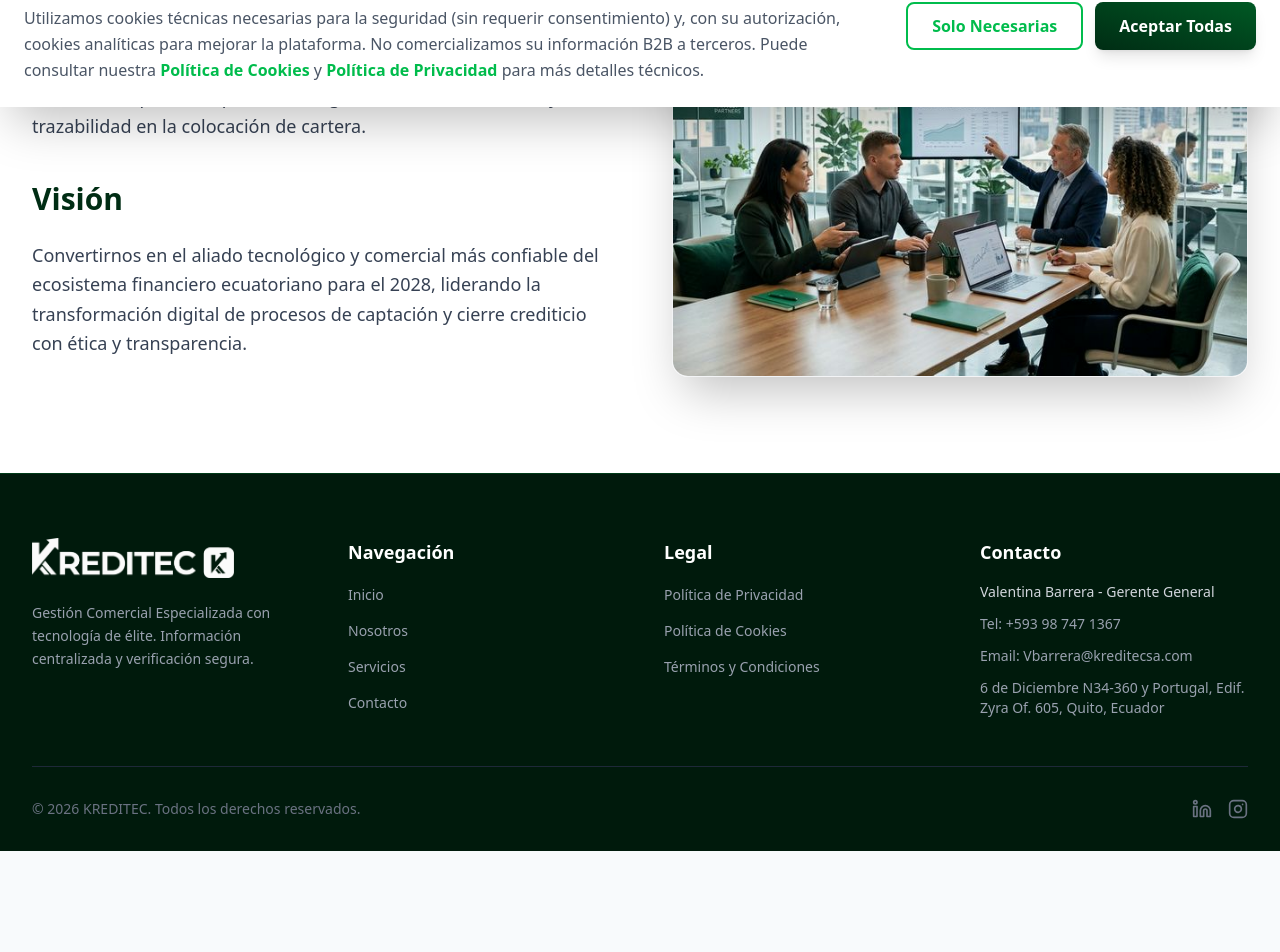
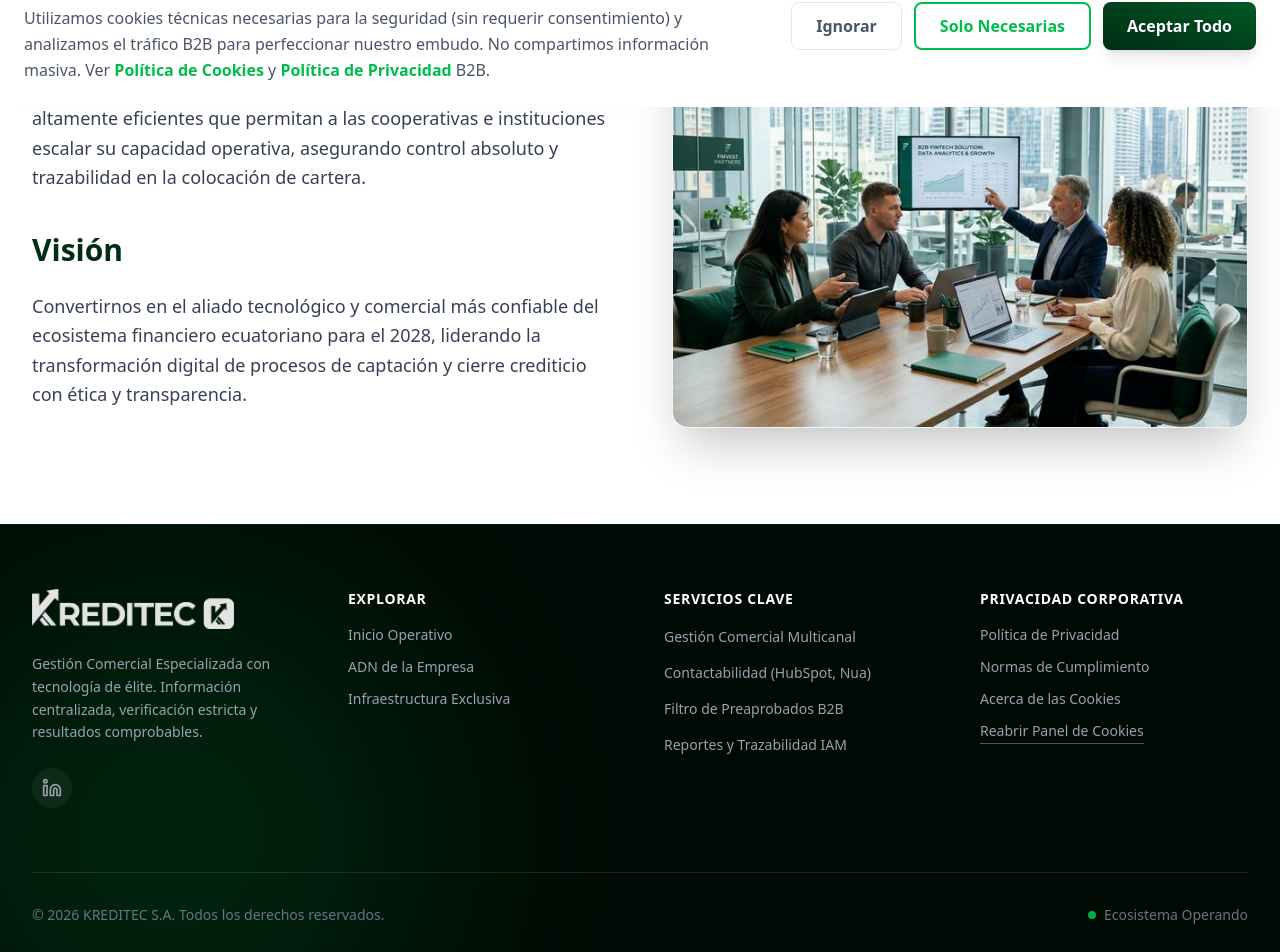
Before and after one commit to eventosprimeai/kreditec, a Next.js app in the folder kreditec-web/: page /nosotros in a window 1280 px wide. Shown: the part 693-1645 px from the top of the page. Before the commit the page ends 1544 px from the top, so only its background shows below. Built offline with nearby package versions, Linux system fonts and the light colour scheme.

Commit message:
feat: finetuned footer ambient orbs, anchor scroll margins and inner hero titles

```diff
--- a/kreditec-web/src/app/globals.css
+++ b/kreditec-web/src/app/globals.css
@@ -38,6 +38,23 @@ body {
   background: radial-gradient(circle at bottom right, rgba(0, 188, 76, 0.15) 0%, rgba(0, 45, 20, 0.95) 60%, rgba(0, 45, 20, 1) 100%);
 }
 
+@keyframes gradient-x {
+  0%, 100% { background-position: 0% 50%; }
+  50% { background-position: 100% 50%; }
+}
+.animate-gradient-x {
+  background-size: 200% 200%;
+  animation: gradient-x 15s ease infinite;
+}
+
+@keyframes fade-in-out {
+  0%, 100% { opacity: 0; transform: scale(0.8); }
+  50% { opacity: 0.29; transform: scale(1.1); }
+}
+.animate-fade-in-out {
+  animation: fade-in-out 18s cubic-bezier(0.4, 0, 0.2, 1) infinite;
+}
+
 ::-webkit-scrollbar {
   width: 8px;
 }
--- a/kreditec-web/src/app/nosotros/page.tsx
+++ b/kreditec-web/src/app/nosotros/page.tsx
@@ -10,7 +10,8 @@ export default function NosotrosPage() {
 
       <div className="max-w-7xl mx-auto px-4 sm:px-6 lg:px-8 py-24">
         <AnimatedSection className="text-center mb-16">
-          <p className="text-xl md:text-2xl text-gray-600 max-w-4xl mx-auto leading-relaxed font-medium">
+          <h2 className="text-4xl md:text-5xl font-extrabold text-[#002d14] mb-4 tracking-tight">ADN de la Empresa</h2>
+          <p className="text-lg md:text-xl text-gray-600 max-w-4xl mx-auto leading-relaxed font-medium">
             Especialistas en ingeniería de procesos orientada al sector financiero popular y solidario ecuatoriano.
           </p>
         </AnimatedSection>
--- a/kreditec-web/src/app/servicios/page.tsx
+++ b/kreditec-web/src/app/servicios/page.tsx
@@ -2,7 +2,7 @@
 import React from 'react';
 import Image from 'next/image';
 import { AnimatedSection } from '@/components/ui/AnimatedSection';
-import { TrendingUp, PhoneCall, Users, Database } from 'lucide-react';
+import { TrendingUp, PhoneCall, Users, Database, Activity } from 'lucide-react';
 import { Button } from '@/components/ui/Button';
 import Link from 'next/link';
 
@@ -13,13 +13,15 @@ export default function ServiciosPage() {
 
       <div className="max-w-7xl mx-auto px-4 sm:px-6 lg:px-8 py-24">
         <AnimatedSection className="text-center mb-20">
-          <p className="text-xl md:text-2xl text-gray-600 max-w-4xl mx-auto leading-relaxed font-medium">
+          <h2 className="text-4xl md:text-5xl font-extrabold text-[#002d14] mb-4 tracking-tight">Infraestructura Exclusiva</h2>
+          <p className="text-lg md:text-xl text-gray-600 max-w-4xl mx-auto leading-relaxed font-medium">
             Plataformas modulares integradas para resolver todos los frentes de su embudo comercial.
           </p>
         </AnimatedSection>
 
         <div className="flex flex-col gap-24">
           <ServiceRow
+             id="gestion-comercial"
              title="Gestión Comercial Especializada"
              desc="Transformamos el proceso telemarketing tradicional en un flujo corporativo. No contactamos al azar; perfilamos y maduramos leads hasta que son operaciones listas para la firma, liberando a su equipo interno."
              icon={<TrendingUp size={48} />}
@@ -27,6 +29,7 @@ export default function ServiciosPage() {
              reverse={false}
           />
           <ServiceRow
+             id="contactabilidad"
              title="Contactabilidad e Integración Global"
              desc="Operamos nativamente con plataformas líderes como HubSpot y centrales NUA Talker. Esto asegura cero caídas, monitoreo garantizado y registros de cada interacción en la ficha del posible socio."
              icon={<PhoneCall size={48} />}
@@ -34,11 +37,20 @@ export default function ServiciosPage() {
              reverse={true}
           />
           <ServiceRow
+             id="filtro-masivo"
              title="Verificación y Filtro Masivo"
              desc="Aseguramos una calidad óptima antes de pasar expedientes a sus oficiales de crédito. Evaluamos capacidad de pago superficial conectando diversas bases para maximizar la efectividad en originación."
              icon={<Database size={48} />}
              image="/about-team.png"
              reverse={false}
+          />
+          <ServiceRow
+             id="trazabilidad"
+             title="Reportes y Trazabilidad IAM"
+             desc="Transparencia absoluta en tiempo real. Proporcionamos tableros de control y reportes de auditoría tecnológica para que su equipo monitoree cada fase del embudo y el avance comercial de las campañas de forma corporativa."
+             icon={<Activity size={48} />}
+             image="/methodology.png"
+             reverse={true}
           />
         </div>
 
@@ -55,9 +67,9 @@ export default function ServiciosPage() {
   );
 }
 
-function ServiceRow({ title, desc, icon, image, reverse }: { title: string, desc: string, icon: React.ReactNode, image: string, reverse: boolean }) {
+function ServiceRow({ id, title, desc, icon, image, reverse }: { id?: string, title: string, desc: string, icon: React.ReactNode, image: string, reverse: boolean }) {
   return (
-    <div className={`flex flex-col ${reverse ? 'lg:flex-row-reverse' : 'lg:flex-row'} items-center gap-12 lg:gap-20`}>
+    <div id={id} className={`scroll-mt-32 flex flex-col ${reverse ? 'lg:flex-row-reverse' : 'lg:flex-row'} items-center gap-12 lg:gap-20`}>
       <AnimatedSection className="flex-1 w-full order-2 lg:order-1">
          <div className="w-16 h-16 bg-[#002d14] text-[var(--color-accent)] rounded-xl flex items-center justify-center mb-8 shadow-md">
             {icon}
--- a/kreditec-web/src/components/CookieBanner.tsx
+++ b/kreditec-web/src/components/CookieBanner.tsx
@@ -6,16 +6,22 @@ export function CookieBanner() {
   const [isVisible, setIsVisible] = useState(false);
 
   useEffect(() => {
+    // Verificar estado inicial en localStorage
     const consent = localStorage.getItem('kreditec_cookie_consent');
     if (!consent) {
       setIsVisible(true);
     }
+
+    // Escuchar evento desde el Footer para abrir configuracion manualmente
+    const openBanner = () => setIsVisible(true);
+    window.addEventListener('open_cookie_banner', openBanner);
+
+    return () => window.removeEventListener('open_cookie_banner', openBanner);
   }, []);
 
   const handleAcceptAll = () => {
     localStorage.setItem('kreditec_cookie_consent', 'all');
     setIsVisible(false);
-    // Here you would normally push to GTM dataLayer
     window.dispatchEvent(new Event('cookie_consent_updated'));
   };
 
@@ -28,18 +34,19 @@ export function CookieBanner() {
   if (!isVisible) return null;
 
   return (
-    <div className="fixed bottom-0 left-0 right-0 z-[100] bg-white dark:bg-[#001f0e] border-t border-gray-200 dark:border-gray-800 shadow-2xl p-4 sm:p-6 text-sm sm:text-base animate-in slide-in-from-bottom-12 duration-500">
+    <div className="fixed bottom-0 left-0 right-0 z-[200] bg-white dark:bg-[#001f0e] border-t border-gray-200 dark:border-gray-800 shadow-[0_-15px_40px_-15px_rgba(0,0,0,0.1)] p-5 sm:p-6 text-sm sm:text-base animate-in slide-in-from-bottom-12 duration-500">
       <div className="max-w-7xl mx-auto flex flex-col md:flex-row items-center justify-between gap-6">
         <div className="flex-1">
-          <h3 className="text-lg font-bold text-gray-900 dark:text-white mb-2 tracking-tight">Privacidad y Cookies</h3>
+          <h3 className="text-lg font-bold text-gray-900 dark:text-white mb-2 tracking-tight">Privacidad y Cookies Tecnológicas</h3>
           <p className="text-gray-600 dark:text-gray-300 leading-relaxed md:pr-8">
-            Utilizamos cookies técnicas necesarias para la seguridad (sin requerir consentimiento) y, con su autorización, cookies analíticas para mejorar la plataforma.
-            No comercializamos su información B2B a terceros. Puede consultar nuestra <a href="/politica-de-cookies" className="text-[var(--color-accent)] hover:underline font-semibold">Política de Cookies</a> y <a href="/politica-de-privacidad" className="text-[var(--color-accent)] hover:underline font-semibold">Política de Privacidad</a> para más detalles técnicos.
+            Utilizamos cookies técnicas necesarias para la seguridad (sin requerir consentimiento) y analizamos el tráfico B2B para perfeccionar nuestro embudo.
+            No compartimos información masiva. Ver <a href="/politica-de-cookies" className="text-[var(--color-accent)] hover:underline font-semibold">Política de Cookies</a> y <a href="/politica-de-privacidad" className="text-[var(--color-accent)] hover:underline font-semibold">Política de Privacidad</a> B2B.
           </p>
         </div>
-        <div className="flex flex-col sm:flex-row w-full md:w-auto gap-3 shrink-0">
+        <div className="flex flex-col flex-wrap sm:flex-row w-full md:w-auto gap-3 shrink-0">
+          <Button variant="ghost" onClick={() => setIsVisible(false)} className="px-6 py-2 border-gray-200 border">Ignorar</Button>
           <Button variant="outline" onClick={handleOnlyNecessary} className="px-6 py-2">Solo Necesarias</Button>
-          <Button onClick={handleAcceptAll} className="px-6 py-2 shadow-lg shadow-[var(--color-accent)]/20">Aceptar Todas</Button>
+          <Button onClick={handleAcceptAll} className="px-6 py-2 shadow-lg shadow-[var(--color-accent)]/20 hover:-translate-y-1 transition-transform">Aceptar Todo</Button>
         </div>
       </div>
     </div>
--- a/kreditec-web/src/components/layout/Footer.tsx
+++ b/kreditec-web/src/components/layout/Footer.tsx
@@ -1,58 +1,71 @@
+"use client";
 import React from 'react';
 import Link from 'next/link';
 import Image from 'next/image';
-import { Instagram, Linkedin } from 'lucide-react';
+import { Linkedin } from 'lucide-react';
 
 export function Footer() {
   return (
-    <footer className="bg-[#001a0c] text-white pt-16 pb-8 border-t border-[#00bc4c]/20">
-      <div className="max-w-7xl mx-auto px-4 sm:px-6 lg:px-8">
-        <div className="grid grid-cols-1 md:grid-cols-4 gap-12 mb-12">
+    <footer className="bg-[#001108] border-t border-white/5 pt-16 pb-8 relative overflow-hidden">
+      {/* Puntos focales de luz en 3 variantes de ubicación */}
+      <div className="absolute -bottom-32 -left-20 w-[500px] h-[500px] bg-[var(--color-accent)] rounded-full filter blur-[120px] opacity-0 animate-fade-in-out" style={{ animationDelay: '0s' }} />
+      <div className="absolute top-0 right-1/4 w-[400px] h-[400px] bg-[#006028] rounded-full filter blur-[120px] opacity-0 animate-fade-in-out" style={{ animationDelay: '6s' }} />
+      <div className="absolute -bottom-20 -right-20 w-[600px] h-[600px] bg-[var(--color-accent)] rounded-full filter blur-[120px] opacity-0 animate-fade-in-out" style={{ animationDelay: '12s' }} />
+
+      <div className="absolute inset-0 bg-black/40 pointer-events-none" /> {/* Overlay para mantener legibilidad */}
+      <div className="max-w-7xl mx-auto px-4 sm:px-6 lg:px-8 relative z-10">
+        <div className="grid grid-cols-1 md:grid-cols-4 gap-12 mb-16">
           <div className="md:col-span-1 border-gray-800">
              <div className="mb-6">
-                <Image src="/logo-blanco.png" alt="Kreditec Logo" width={200} height={45} className="h-10 w-auto" />
+                <Image src="/logo-blanco.png" alt="Kreditec Logo" width={200} height={45} className="h-10 w-auto opacity-90 hover:opacity-100 transition-opacity" />
              </div>
-             <p className="text-gray-400 text-sm leading-relaxed mb-6">
-                Gestión Comercial Especializada con tecnología de élite. Información centralizada y verificación segura.
+             <p className="text-gray-400 text-sm leading-relaxed mb-6 font-light">
+                Gestión Comercial Especializada con tecnología de élite. Información centralizada, verificación estricta y resultados comprobables.
              </p>
+             <div className="flex space-x-4">
+                <a href="#" className="w-10 h-10 rounded-full bg-white/5 flex items-center justify-center text-gray-400 hover:bg-[var(--color-accent)] hover:text-white transition-all shadow-lg hover:shadow-[var(--color-accent)]/30 group">
+                   <Linkedin size={20} className="group-hover:scale-110 transition-transform" />
+                </a>
+             </div>
           </div>
+
           <div>
-            <h4 className="font-semibold text-lg mb-4 text-white">Navegación</h4>
-            <ul className="space-y-3">
-              <li><Link href="/" className="text-gray-400 hover:text-[var(--color-accent)] transition-colors text-sm">Inicio</Link></li>
-              <li><Link href="/nosotros" className="text-gray-400 hover:text-[var(--color-accent)] transition-colors text-sm">Nosotros</Link></li>
-              <li><Link href="/servicios" className="text-gray-400 hover:text-[var(--color-accent)] transition-colors text-sm">Servicios</Link></li>
-              <li><Link href="/contacto" className="text-gray-400 hover:text-[var(--color-accent)] transition-colors text-sm">Contacto</Link></li>
-            </ul>
+             <h4 className="text-white font-bold mb-4 tracking-wider uppercase text-sm">Explorar</h4>
+             <ul className="space-y-3 text-gray-400 text-sm font-medium">
+                <li><Link href="/" className="hover:text-[var(--color-accent)] transition-colors">Inicio Operativo</Link></li>
+                <li><Link href="/nosotros" className="hover:text-[var(--color-accent)] transition-colors">ADN de la Empresa</Link></li>
+                <li><Link href="/servicios" className="hover:text-[var(--color-accent)] transition-colors">Infraestructura Exclusiva</Link></li>
+             </ul>
           </div>
+
           <div>
-            <h4 className="font-semibold text-lg mb-4 text-white">Legal</h4>
-            <ul className="space-y-3">
-              <li><Link href="/politica-de-privacidad" className="text-gray-400 hover:text-[var(--color-accent)] transition-colors text-sm">Política de Privacidad</Link></li>
-              <li><Link href="/politica-de-cookies" className="text-gray-400 hover:text-[var(--color-accent)] transition-colors text-sm">Política de Cookies</Link></li>
-              <li><Link href="/terminos-y-condiciones" className="text-gray-400 hover:text-[var(--color-accent)] transition-colors text-sm">Términos y Condiciones</Link></li>
-            </ul>
+             <h4 className="text-white font-bold mb-4 tracking-wider uppercase text-sm">Servicios Clave</h4>
+             <ul className="space-y-3 text-gray-400 text-sm font-medium">
+                <li><Link href="/servicios#gestion-comercial" className="hover:text-[var(--color-accent)] transition-colors block py-0.5">Gestión Comercial Multicanal</Link></li>
+                <li><Link href="/servicios#contactabilidad" className="hover:text-[var(--color-accent)] transition-colors block py-0.5">Contactabilidad (HubSpot, Nua)</Link></li>
+                <li><Link href="/servicios#filtro-masivo" className="hover:text-[var(--color-accent)] transition-colors block py-0.5">Filtro de Preaprobados B2B</Link></li>
+                <li><Link href="/servicios#trazabilidad" className="hover:text-[var(--color-accent)] transition-colors block py-0.5">Reportes y Trazabilidad IAM</Link></li>
+             </ul>
           </div>
+
           <div>
-             <h4 className="font-semibold text-lg mb-4 text-white">Contacto</h4>
-             <ul className="space-y-3 text-gray-400 text-sm">
-                <li className="font-medium text-gray-300">Valentina Barrera - Gerente General</li>
-                <li>Tel: +593 98 747 1367</li>
-                <li>Email: Vbarrera@kreditecsa.com</li>
-                <li>6 de Diciembre N34-360 y Portugal, Edif. Zyra Of. 605, Quito, Ecuador</li>
+             <h4 className="text-white font-bold mb-4 tracking-wider uppercase text-sm">Privacidad Corporativa</h4>
+             <ul className="space-y-3 text-gray-400 text-sm font-medium">
+                <li><Link href="/politica-de-privacidad" className="hover:text-[var(--color-accent)] transition-colors">Política de Privacidad</Link></li>
+                <li><Link href="/terminos-y-condiciones" className="hover:text-[var(--color-accent)] transition-colors">Normas de Cumplimiento</Link></li>
+                <li><Link href="/politica-de-cookies" className="hover:text-[var(--color-accent)] transition-colors">Acerca de las Cookies</Link></li>
+                <li><button onClick={() => window.dispatchEvent(new Event('open_cookie_banner'))} className="hover:text-[var(--color-accent)] transition-colors border-b border-gray-600 hover:border-[var(--color-accent)] pb-0.5 outline-none cursor-pointer">Reabrir Panel de Cookies</button></li>
              </ul>
           </div>
         </div>
-        <div className="border-t border-gray-800 pt-8 flex flex-col md:flex-row justify-between items-center text-sm text-gray-500">
-           <p>© {new Date().getFullYear()} KREDITEC. Todos los derechos reservados.</p>
-           <div className="flex space-x-4 mt-4 md:mt-0">
-             <a href="#" className="hover:text-white transition-colors" aria-label="LinkedIn">
-               <Linkedin size={20} />
-             </a>
-             <a href="#" className="hover:text-white transition-colors" aria-label="Instagram">
-               <Instagram size={20} />
-             </a>
-           </div>
+
+        <div className="pt-8 border-t border-white/10 flex flex-col md:flex-row justify-between items-center gap-4">
+          <p className="text-gray-500 text-sm">
+            &copy; {new Date().getFullYear()} KREDITEC S.A. Todos los derechos reservados.
+          </p>
+          <div className="flex items-center gap-6 text-sm text-gray-500">
+             <span className="flex items-center gap-2"><span className="w-2 h-2 rounded-full bg-[var(--color-accent)] animate-pulse" /> Ecosistema Operando</span>
+          </div>
         </div>
       </div>
     </footer>
```
